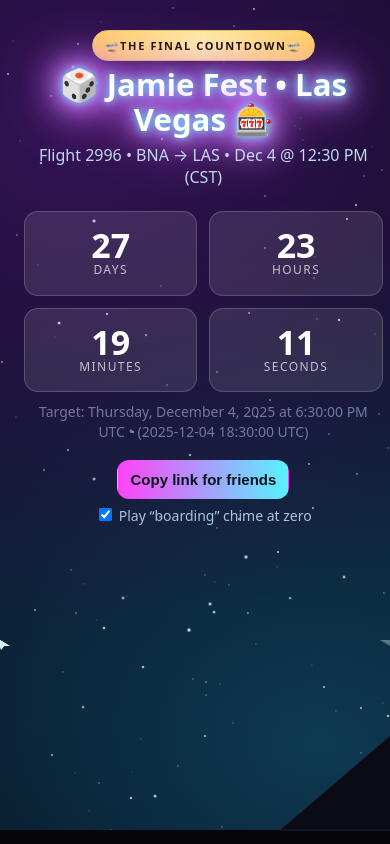
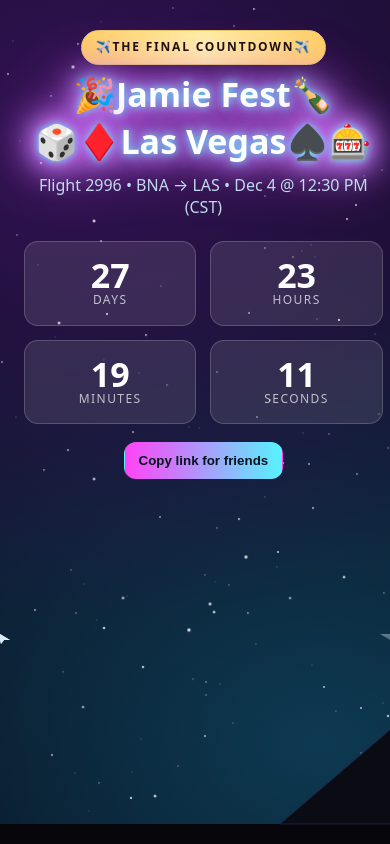
Before and after one commit to JamStan/Jamie-Fest-Countdown-30th, a plain HTML site: page index.html in a window 390 px wide. Drawn offline with Linux system fonts and the light colour scheme; animation ran at ten frames a second.

Commit message:
Update 2
- Edit neon sign - two lines
- Remove "Target" and chime

```diff
--- a/index.html
+++ b/index.html
@@ -71,39 +71,7 @@
   .sign{fill:#111; stroke:#f7c96d; stroke-width:3}
   .sign-text{font:700 18px/1 system-ui, sans-serif; fill:#fff; letter-spacing:.08em; text-transform:uppercase;
              paint-order:stroke; stroke:#000; stroke-width:1; filter:var(--glow)}
-
-  /* --- Mobile layout polish --- */
-html, body { height: 100%; -webkit-text-size-adjust: 100%; }
-body { padding-bottom: calc(16px + env(safe-area-inset-bottom)); }
-
-/* Make title and timer fit cleaner on mobile */
-h1 { font-size: clamp(28px, 8vw, 64px); line-height: 1.1; }
-
-/* Timer grid: 4-up on desktop, 2-up on phones */
-.timer { grid-template-columns: repeat(4, minmax(120px, 1fr)); gap: 14px; }
-@media (max-width: 720px) {
-  .timer { grid-template-columns: repeat(2, minmax(130px, 1fr)); gap: 12px; }
-}
-
-/* Slightly smaller numbers on narrow phones */
-@media (max-width: 380px) {
-  .value { font-size: clamp(26px, 10vw, 56px); }
-}
-
-/* Buttons fit better on mobile */
-.bar .btn { padding: 10px 12px; font-size: 15px; border-radius: 12px; }
-.marquee { font-size: 11px; padding: 7px 12px; }
-
-/* Nudge skyline down a bit to avoid overlap on small screens */
-@media (max-width: 720px) {
-  .skyline { transform: translateY(6px); }
-}
-
-/* Optional: make "Copy link" full width on small screens */
-@media (max-width: 420px) {
-  .bar { justify-content: center; }
-  .bar .btn.primary { width: 100%; max-width: 360px; }
-}
+#meta { display: none; }
 </style>
 </head>
 <body>
@@ -111,7 +79,7 @@ h1 { font-size: clamp(28px, 8vw, 64px); line-height: 1.1; }
   <div class="stars" id="stars"></div>
 
   <main role="region" aria-labelledby="title">
-    <div class="marquee">🛫The Final Countdown🛫</div>
+    <div class="marquee">✈️The Final Countdown✈️</div>
     <h1 id="title">Jamie Fest Countdown</h1>
     <div class="sub">Flight 2996 • BNA → LAS • Dec 4 @ 12:30 PM (CST)</div>
 
@@ -131,9 +99,9 @@ h1 { font-size: clamp(28px, 8vw, 64px); line-height: 1.1; }
       <button id="testCelebrate" class="btn">Test fireworks</button>-->
     </div>
 
-    <div class="opt">
+    <!--<div class="opt">
       <label><input id="soundToggle" type="checkbox" checked /> Play “boarding” chime at zero</label>
-    </div>
+    </div>-->
 
     <section id="editPanel" class="controls" aria-label="Countdown settings">
       <input id="titleInput" type="text" placeholder="Event title" />
@@ -240,7 +208,7 @@ h1 { font-size: clamp(28px, 8vw, 64px); line-height: 1.1; }
 
 <script>
 /* ---------- Time & sharing ---------- */
-const DEFAULT_TITLE = "🎲 Jamie Fest • Las Vegas 🎰";
+const DEFAULT_TITLE = "🎉Jamie Fest🍾<br>🎲♦️Las Vegas♠️🎰";
 const DEFAULT_ISO_WITH_TZ = "2025-12-04T12:30:00-06:00"; // Nashville CST
 
 const params = new URLSearchParams(location.search);
@@ -263,7 +231,7 @@ function updateMeta(){
   metaEl.textContent = `Target: ${fmtLocal(target)} • (${utc})`;
 }
 function updateInputs(){
-  titleEl.textContent = title || "Jamie Fest Countdown";
+  titleEl.innerHTML = title || "Jamie Fest Countdown"; // <— allow <br>
   titleInput.value = title;
   const d=target, p=n=>String(n).padStart(2,'0');
   dateInput.value = `${d.getFullYear()}-${p(d.getMonth()+1)}-${p(d.getDate())}T${p(d.getHours())}:${p(d.getMinutes())}`;
@@ -282,8 +250,8 @@ function copyLink(){
     setTimeout(()=>noteEl.textContent="",2200);
   }).catch(()=>{ noteEl.textContent=link; });
 }
-shareBtn.addEventListener('click', copyLink);
-copyBtn.addEventListener('click', copyLink);
+//shareBtn.addEventListener('click', copyLink);
+//copyBtn.addEventListener('click', copyLink);
 //toggleEdit.addEventListener('click', ()=>{
   //const p = $('editPanel');
   //p.style.display = (p.style.display==='grid') ? 'none' : 'grid';
```
